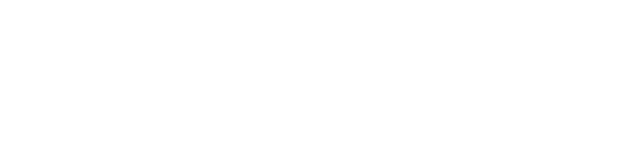
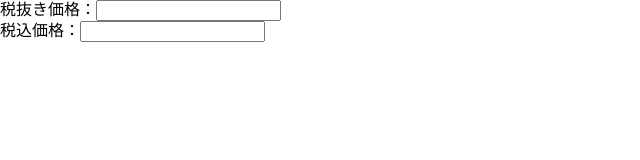
Before and after one commit to hayashiyoshino/tax_calculation_app, a plain HTML site: page index.html in a window 1280 px wide. Shown: the whole page, without its empty margins (0-640 px from the left). Drawn offline with nearby package versions, Linux system fonts and the light colour scheme.

Commit message:
create base html

```diff
--- a/index.html
+++ b/index.html
@@ -6,7 +6,14 @@
   <link rel="stylesheet" href="style.css">
 </head>
 <body>
-
+  <div id="app">
+    <p>
+      税抜き価格：<input type="text" v-model="basePrice">
+    </p>
+    <p>
+      税込価格：<input type="text" v-model="taxIncludedPrice">
+    </p>
+  </div>
 
 
   <script src="https://cdn.jsdelivr.net/npm/vue@2.5.21/dist/vue.js"></script>
```
